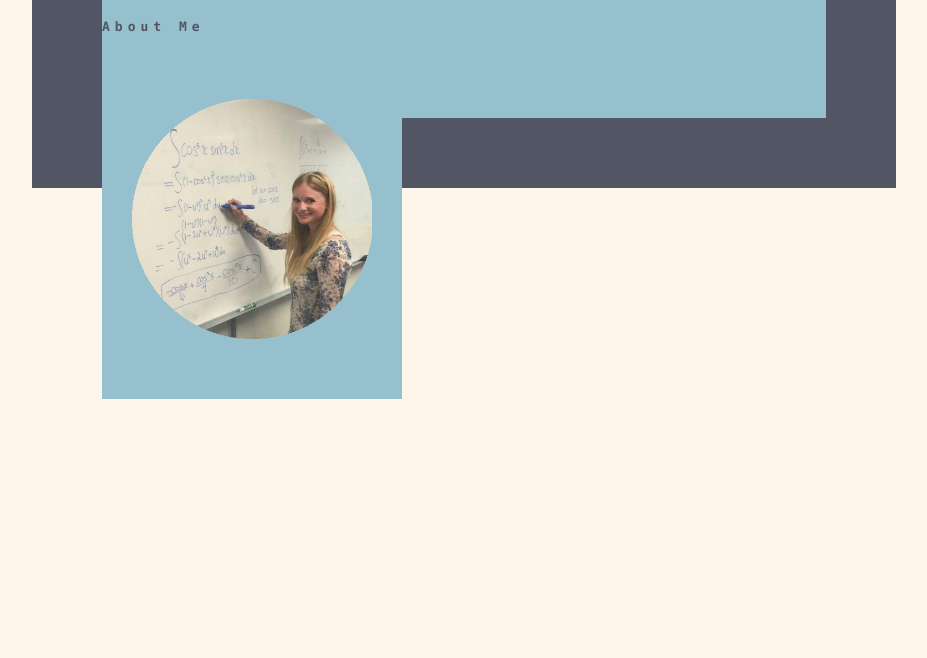
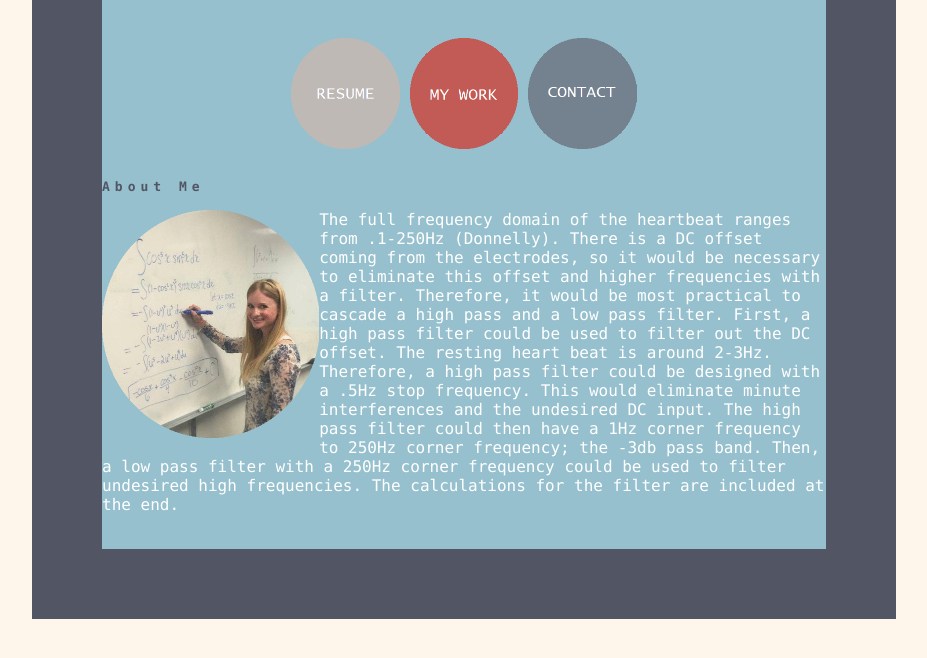
Before and after one commit to isabellaw5/isabellaw5.github.io, a plain HTML site: page index.html in a window 1280 px wide. Shown: the part 140-798 px from the top of the page, without its empty margins (176-1103 px from the left). Drawn offline with Linux system fonts and the light colour scheme.

Commit message:
FormattingPic

```diff
--- a/index.html
+++ b/index.html
@@ -15,13 +15,7 @@ body {background-color: #FEF6EB;}
     margin-left: 200px;
 	background-color: #96C0CE
 }
-.div2 {
-    float: left;
-    width: 300px;
-    height: 300px;
-    margin: 0px;
-    background-color: #96C0CE;
-}
+
 
 body {
     color: white;
@@ -44,11 +38,20 @@ h2 {
 <div class="div1">
 <h1>
 <center><b>ISABELLA WATSON</b></h1></center>
+<br><center>
+<img src="Resume.png" alt="Resume Button" height="15%" width="15%" align="middle">
+<img src="MyWork.png" alt="My Work Button" height="15%" width="15%" align="middle">
+<img src="Contact.png" alt="Contact Me Button" height="15%" width="15%" align="middle">
+<br></center>
+<br>
 <h2>About Me</h2>
+<body><p>
+<img src="Me.png" alt="Me" height="30%" width="30%" align="left">
+The full frequency domain of the heartbeat ranges from .1-250Hz (Donnelly). There is a DC offset coming from the electrodes, so it would be necessary to eliminate this offset and higher frequencies with a filter. Therefore, it would be most practical to cascade a high pass and a low pass filter. First, a high pass filter could be used to filter out the DC offset. The resting heart beat is around 2-3Hz. Therefore, a high pass filter could be designed with a .5Hz stop frequency. This would eliminate minute interferences and the undesired DC input. The high pass filter could then have a 1Hz corner frequency to 250Hz corner frequency; the -3db pass band. Then, a low pass filter with a 250Hz corner frequency could be used to filter undesired high frequencies.
+The calculations for the filter are included at the end.
 
-<br><br><body><center><p>
-<div class="div2"><img src="Me.png" alt="Me" height="80%" width="80%"></div>
-<br>
+
+<br><br>
 
 </div>
 </p>
```
Also changed, not shown: Contact.png (added), MyWork.png (added), Resume.png (added).
